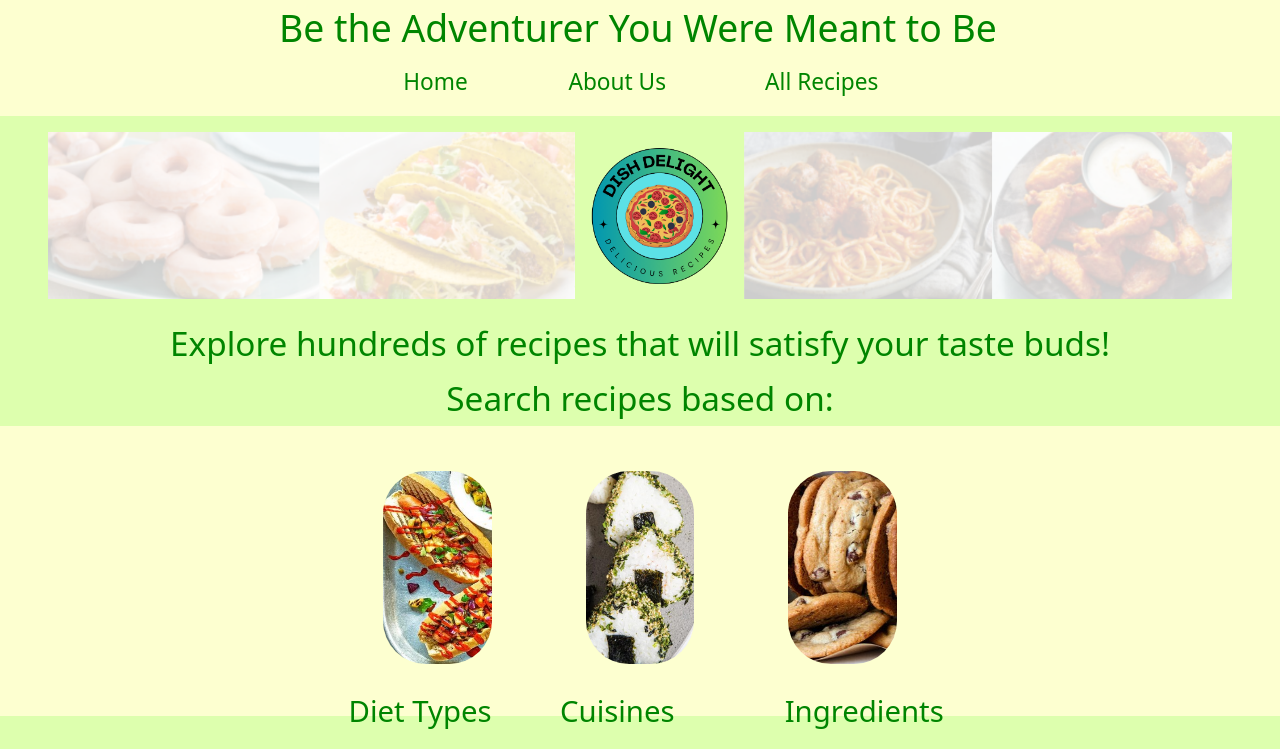
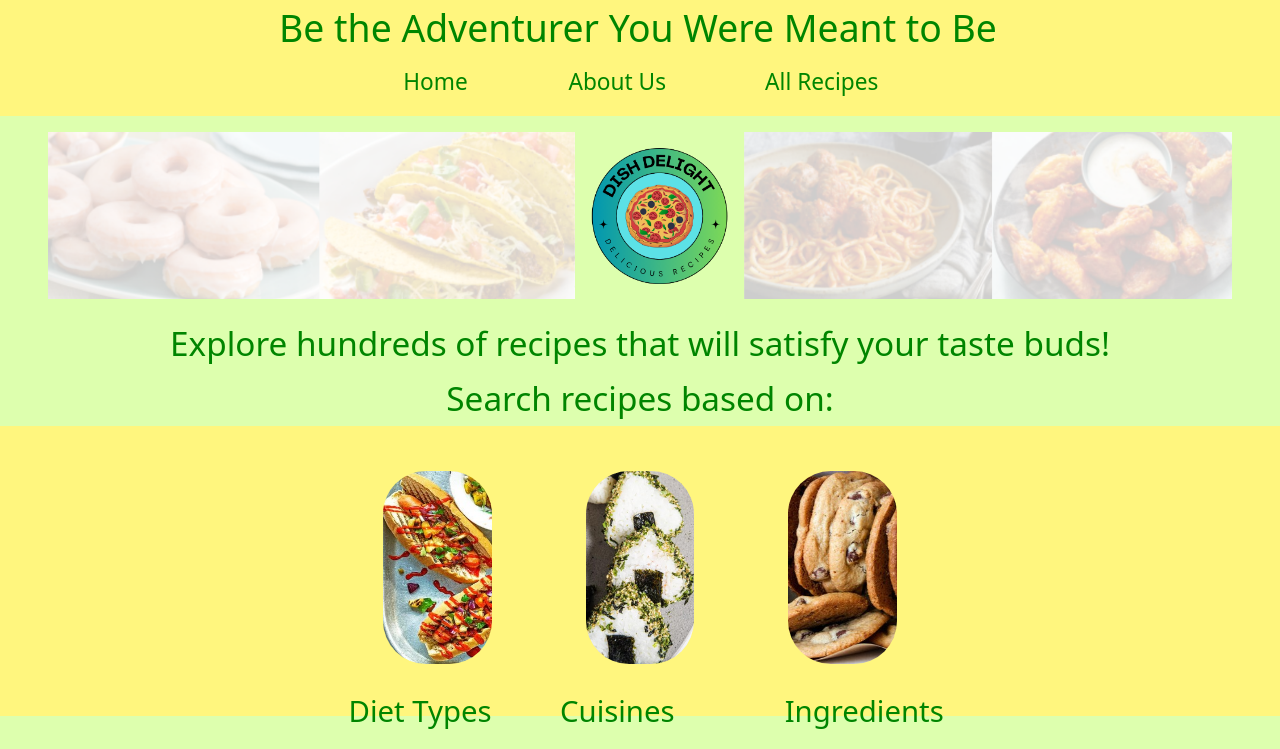
Before and after one commit to Python125/Asynchronous-JavaScript-API, a plain HTML site: page index.html in a window 1280 px wide. Shown: the top 749 px of the page. Drawn offline with nearby package versions, Linux system fonts and the light colour scheme.

Commit message:
Changed background colors

```diff
--- a/index.html
+++ b/index.html
@@ -38,7 +38,7 @@
     </div>
 
     <div>
-      <div style="background-color: #fdffd0">
+      <div style="background-color: #FFF67E">
         <img src="/images/vegan-hot-dogs.jpg" alt="vegan" class="hover-overlay1" />
         <a class="diet" href="#">Diet Types</a>
         <img src="/images/onigiri.jpg" alt="japanese" class="hover-overlay1" />
--- a/style.css
+++ b/style.css
@@ -8,7 +8,7 @@ body {
   margin-left: auto;
   margin-right: auto;
   padding: 0.4rem;
-  background-color: #fdffd0;
+  background-color: #FFF67E;
 }
 
 #nav-menu {
```
Also changed, not shown: 2 other files.
